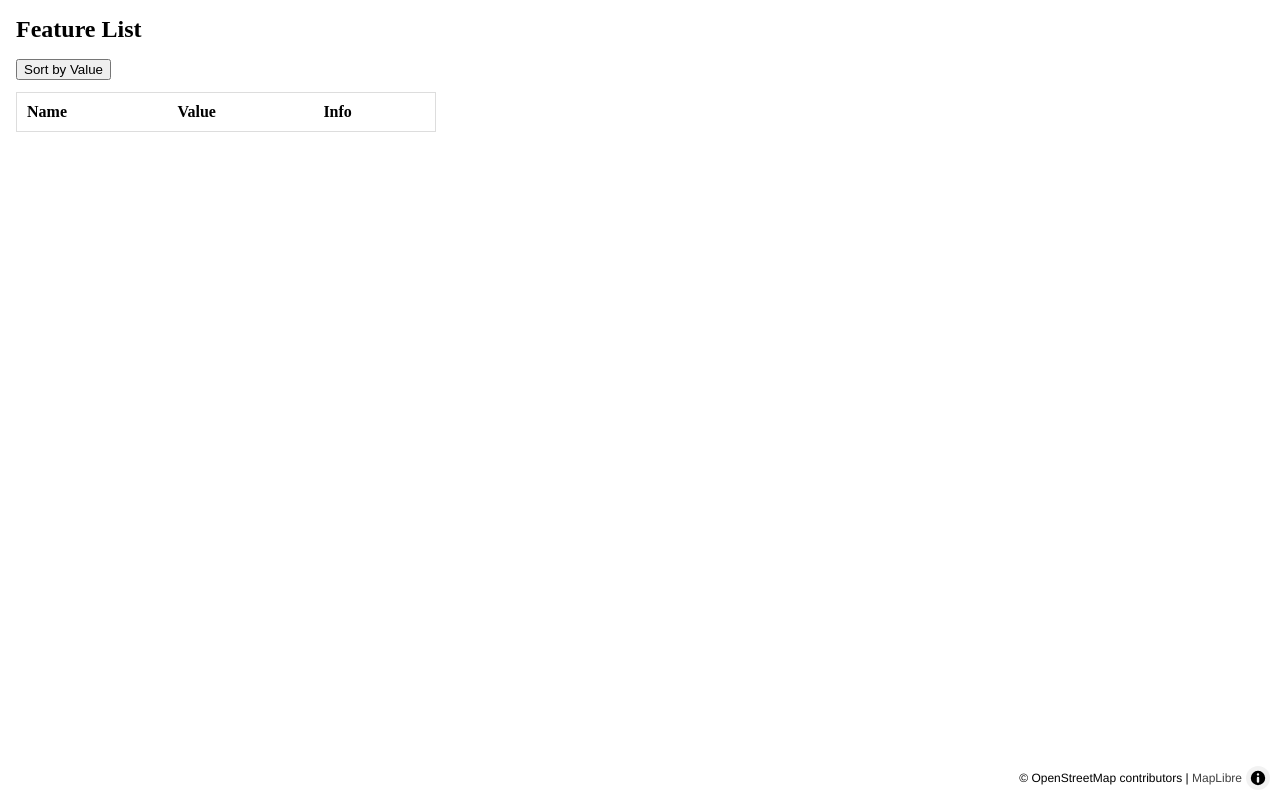
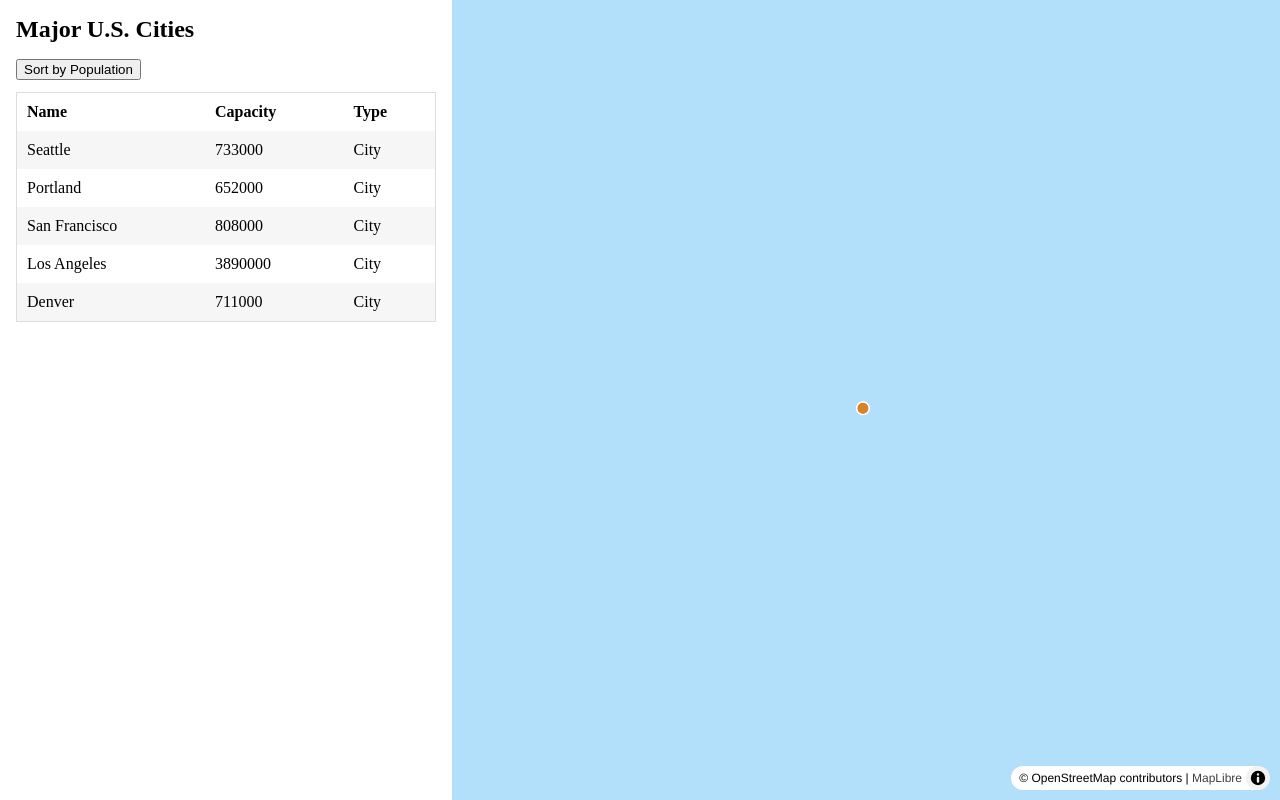
Before and after one commit to nalemu13/async-geojson-lab3, a plain HTML site: page index.html in a window 1280 px wide. Drawn offline with nearby package versions, Linux system fonts and the light colour scheme; no server answers.

Commit message:
Update feature list and sorting functionality

```diff
--- a/index.html
+++ b/index.html
@@ -22,20 +22,20 @@
 <body>
   <main id="container">
     <div id="side-panel">
-      <h2>Feature List</h2>
-      <button id="sort-btn">Sort by Value</button>
+      <h2>Major U.S. Cities</h2>
+      <button id="sort-btn">Sort by Population</button>
       <table id="list-table">
-        <tr><th>Name</th><th>Value</th><th>Info</th></tr>
+        <tr><th>Name</th><th>Capacity</th><th>Type</th></tr>
       </table>
     </div>
     <div id="map"></div>
   </main>
 
   <script>
-    // Different basemap (OpenStreetMap raster)
+    // OpenStreetMap raster basemap
     const map = new maplibregl.Map({
       container: 'map',
-      center: [-122.33, 47.61], // set to your area
+      center: [-122.33, 47.61],
       zoom: 10,
       style: {
         "version": 8,
@@ -52,11 +52,11 @@
     });
 
     async function geojsonFetch(){
-      // Update these filenames to match your assets
-      const ptsResp = await fetch('assets/points.geojson');
-      const points = await ptsResp.json();
-      const polyResp = await fetch('assets/polys.geojson');
-      const polys  = await polyResp.json();
+      // filenames must match your assets exactly
+      const ptsResp  = await fetch('assets/points.geojson');
+      const points   = await ptsResp.json();
+      const polyResp = await fetch('assets/polygons.geojson');   // <-- fixed name
+      const polys    = await polyResp.json();
 
       map.on('load', () => {
         // Polygons
@@ -70,7 +70,7 @@
           paint:{ 'line-color':'#116fa3', 'line-width':1 }
         });
 
-        // Points
+        // Points (color by 'capacity')
         map.addSource('points', { type:'geojson', data: points });
         map.addLayer({
           id:'points', type:'circle', source:'points',
@@ -78,32 +78,34 @@
             'circle-radius':6,
             'circle-stroke-width':1.5,
             'circle-stroke-color':'#fff',
-            // color by numeric "value" property if present
-            'circle-color':['interpolate', ['linear'], ['get','value'], 0,'#56b881', 10,'#e67e22', 20,'#e74c3c']
+            'circle-color': ['interpolate', ['linear'], ['get','capacity'],
+              0, '#56b881', 800000, '#e67e22', 2000000, '#e74c3c'
+            ]
           }
         });
 
-        // Popups on click
+        // Popups
         map.on('click', 'points', (e) => {
           const p = e.features[0].properties;
           new maplibregl.Popup()
             .setLngLat(e.lngLat)
-            .setHTML(`<strong>${p.name ?? 'Feature'}</strong><br>Value: ${p.value ?? 'n/a'}`)
+            .setHTML(`<strong>${p.name ?? 'Feature'}</strong><br>Type: ${p.type ?? 'n/a'}<br>Capacity: ${p.capacity ?? 'n/a'}`)
             .addTo(map);
         });
         map.on('mouseenter','points',()=>map.getCanvas().style.cursor='pointer');
         map.on('mouseleave','points',()=>map.getCanvas().style.cursor='');
       });
 
-      // Build the table (adjust property names to yours)
+      // Build the table using name / capacity / type
       const table = document.getElementById('list-table');
       for (const f of points.features){
         const r = table.insertRow(-1);
         r.insertCell(0).innerText = f.properties.name ?? '(no name)';
-        r.insertCell(1).innerText = f.properties.value ?? '';
-        r.insertCell(2).innerText = f.properties.info ?? '';
+        r.insertCell(1).innerText = f.properties.capacity ?? '';
+        r.insertCell(2).innerText = f.properties.type ?? '';
       }
 
+      // Sort by Capacity (descending)
       document.getElementById('sort-btn').addEventListener('click', () => {
         let switching = true;
         while (switching) {
```
